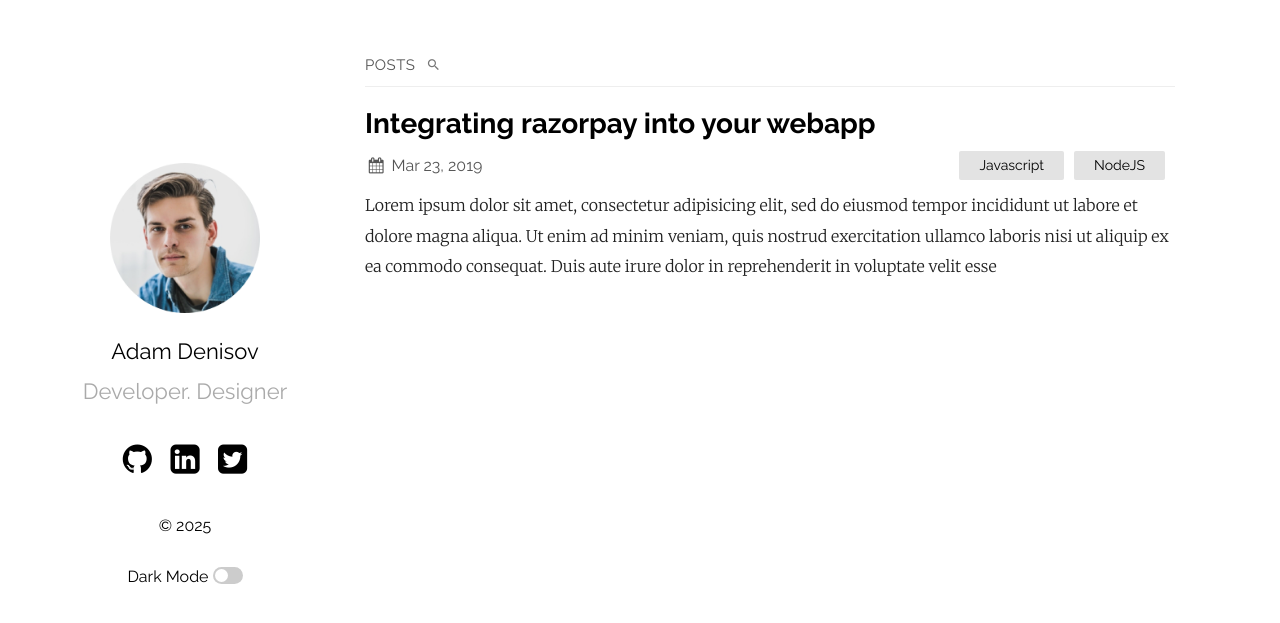
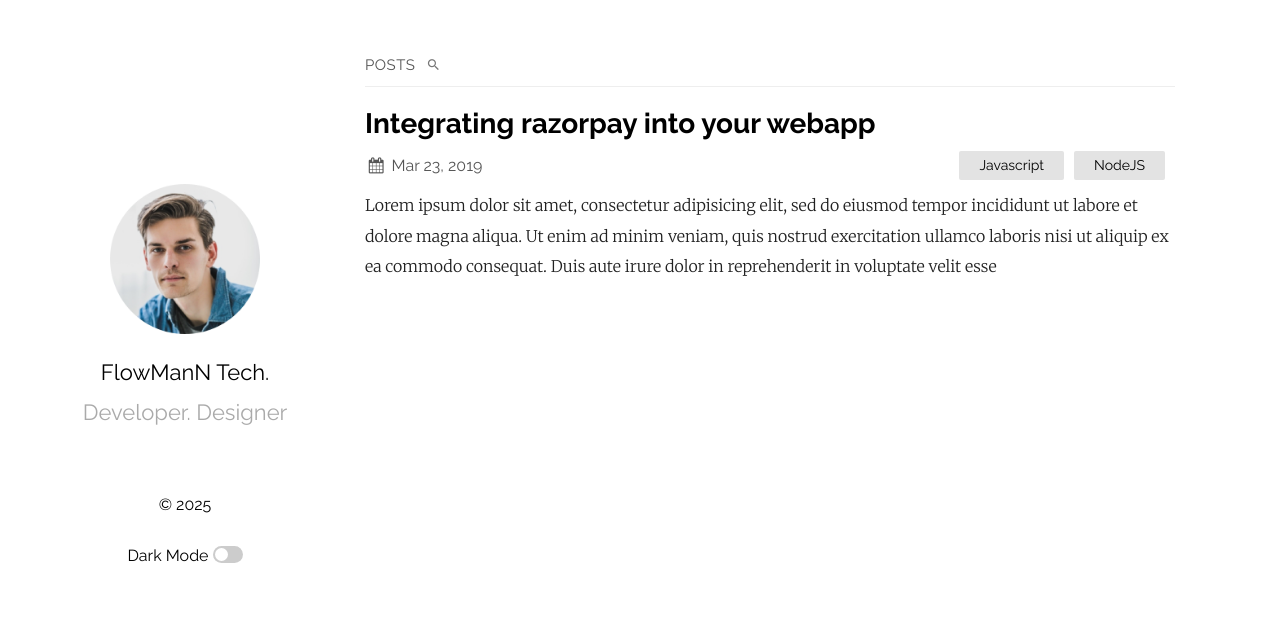
Before and after one commit to flowmanntech/flowmanntech.github.io, a Jekyll site: the page built from index.md, in a window 1280 px wide. Shown: the top 623 px of the page. Built offline with Jekyll 4.4.1, drawn with Linux system fonts in a browser that asks for light colours; some of the changed lines change nothing that is shown.

Commit message:
Update _config.yml

```diff
--- a/_config.yml
+++ b/_config.yml
@@ -1,10 +1,8 @@
-title: Your awesome title
-author: GitHub User
-email: your-email@domain.com
+title: FlowManN Tech.
+author: flowmanntech
+email: flowmanntech@gmail.com
 description: > # this means to ignore newlines until "show_exerpts:"
-  Write an awesome description for your new site here. You can edit this
-  line in _config.yml. It will appear in your document head meta (for
-  Google search results) and in your feed.xml site description.
+  Flowmann Tech is the technological brain that produces everyday, useful and beneficial applications for people.
 show_excerpts: true # set to true to show excerpts on the homepage
 
 # Minima date format
@@ -12,7 +10,7 @@ show_excerpts: true # set to true to show excerpts on the homepage
 sass:
   sass_dir: _sass
 plainwhite:
-  name: Adam Denisov
+  name: FlowManN Tech.
   tagline: Developer. Designer
   date_format: "%b %-d, %Y"
   sitemap: true # set to true to generate sitemap.xml content
@@ -26,26 +24,7 @@ plainwhite:
     - post
   # generate social links in footer
   social_links:
-    twitter: samarsault
-    github:  samarsault
-    linkedIn: in/samarsault
-    #dribbble: jekyll
-    #flickr:   jekyll
-    #instagram: jekyll
-    #pinterest: jekyll
-    #youtube: jekyll
-    #facebook: jekyll
-    #soundcloud: jekyll
-    #telegram: jekyll
-    #gitlab: jekyll
-    #email: jekyll
-
-    # Mastodon instances
-    # mastodon:
-    # - username: jekyll
-    #   instance: example.com
-    # - username: jekyll2
-    #   instance: example.com
+       #email: flowmanntech@gmail.com
 
 # If you want to link only specific pages in your header, uncomment
 # this and add the path to the pages in order as they should show up
```
